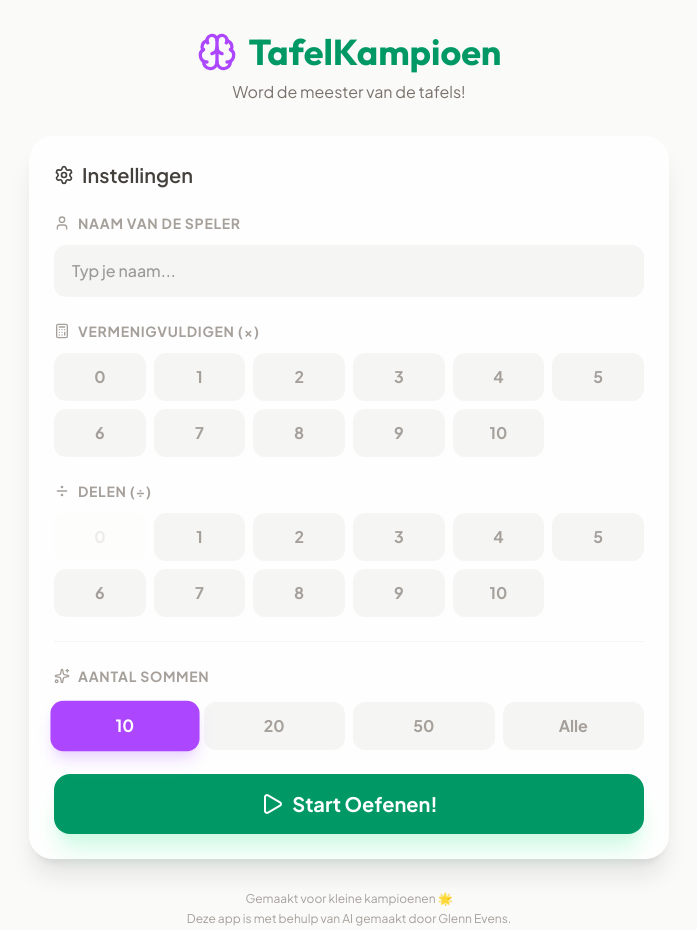
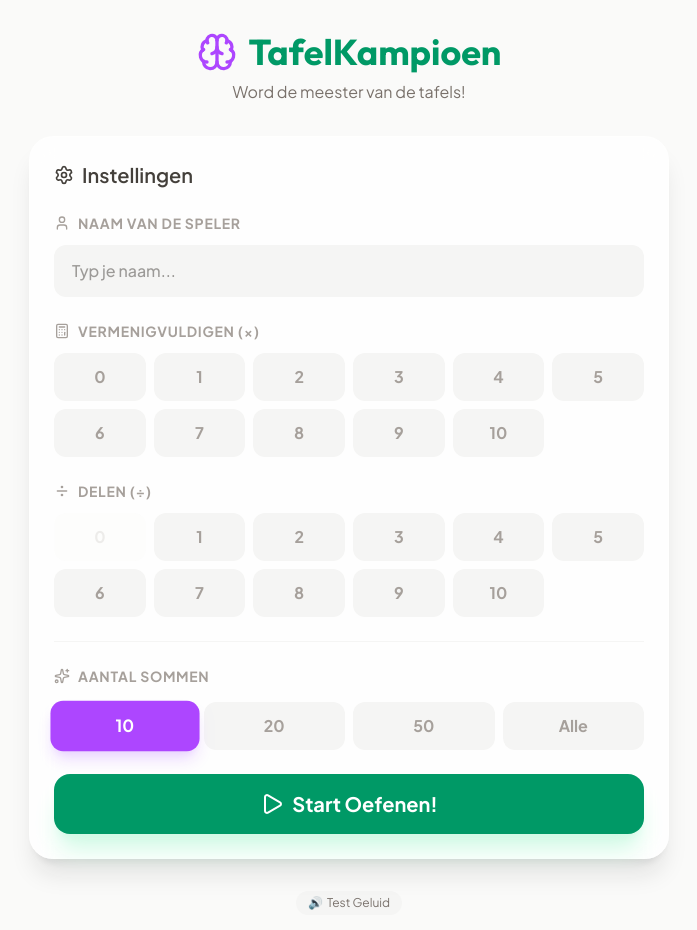
Before and after one commit to evensglenn/tafelkampioen, a React (Vite) app: page / in a window 1280 px wide. Shown: the top 930 px of the page, without its empty margins (291-988 px from the left). Built offline with nearby package versions, Linux system fonts and the light colour scheme.

Commit message:
feat: Add fallback audio source for success sound
Includes a more reliable Pixabay URL as a fallback for the success sound, improving robustness.
Also refactors the synthesized sound generation for better clarity.

```diff
--- a/package.json
+++ b/package.json
@@ -1,7 +1,7 @@
 {
   "name": "react-example",
   "private": true,
-  "version": "1.2.9",
+  "version": "1.3.0",
   "type": "module",
   "scripts": {
     "dev": "vite --port=3000 --host=0.0.0.0",
--- a/src/App.tsx
+++ b/src/App.tsx
@@ -87,6 +87,7 @@ export default function App() {
 
   const playSuccessSound = useCallback(async () => {
     const githubUrl = 'https://raw.githubusercontent.com/evensglenn/tafelkampioen/main/public/success.mp3';
+    const publicFallbackUrl = 'https://cdn.pixabay.com/audio/2021/08/04/audio_0625c153b0.mp3'; // Betrouwbare Pixabay link
     const baseUrl = import.meta.env.BASE_URL || '/';
     const localUrl = (window.location.origin + baseUrl + '/success.mp3').replace(/([^:]\/)\/+/g, "$1");
 
@@ -96,10 +97,10 @@ export default function App() {
         const context = new AudioContext();
         const now = context.currentTime;
 
-        const playNote = (freq: number, start: number, duration: number) => {
+        const playNote = (freq: number, start: number, duration: number, type: 'sine' | 'square' | 'sawtooth' | 'triangle' = 'triangle') => {
           const osc = context.createOscillator();
           const gain = context.createGain();
-          osc.type = 'triangle';
+          osc.type = type;
           osc.frequency.setValueAtTime(freq, start);
           gain.gain.setValueAtTime(0.1, start);
           gain.gain.exponentialRampToValueAtTime(0.0001, start + duration);
@@ -109,38 +110,41 @@ export default function App() {
           osc.stop(start + duration);
         };
 
-        // Vrolijk "Tada!" deuntje
-        playNote(523.25, now, 0.2);      // C5
-        playNote(659.25, now + 0.1, 0.2); // E5
-        playNote(783.99, now + 0.2, 0.4); // G5
-        console.log('Synthetisch succes-geluid afgespeeld als fallback.');
+        // Vrolijker "Tada!" deuntje
+        playNote(523.25, now, 0.15);       // C5
+        playNote(659.25, now + 0.1, 0.15);  // E5
+        playNote(783.99, now + 0.2, 0.15);  // G5
+        playNote(1046.50, now + 0.3, 0.5, 'sine'); // C6 (hoog en helder)
+        console.log('Synthetisch succes-geluid afgespeeld.');
       } catch (e) {
-        console.error('Zelfs synthetisch geluid faalde:', e);
+        console.error('Synthese faalde:', e);
       }
     };
 
-    const trySimplePlay = (url: string) => {
+    const trySimplePlay = (url: string, label: string) => {
       return new Promise<void>((resolve, reject) => {
-        console.log('Poging tot afspelen:', url);
+        console.log(`Poging (${label}):`, url);
         const audio = new Audio(url);
         audio.oncanplaythrough = () => {
           audio.play().then(resolve).catch(reject);
         };
-        audio.onerror = () => reject(new Error('Audio laden mislukt'));
-        // Timeout na 2 seconden
-        setTimeout(() => reject(new Error('Timeout')), 2000);
+        audio.onerror = () => reject(new Error(`${label} laden mislukt`));
+        setTimeout(() => reject(new Error(`${label} timeout`)), 3000);
       });
     };
 
     try {
-      await trySimplePlay(localUrl);
+      await trySimplePlay(localUrl, 'Lokaal');
     } catch (e) {
-      console.warn('Lokaal bestand faalde, proberen via GitHub...');
       try {
-        await trySimplePlay(githubUrl);
+        await trySimplePlay(githubUrl, 'GitHub');
       } catch (e2) {
-        console.warn('Alle MP3 bronnen faalden, overschakelen naar synthetisch geluid.');
-        playSynthesized();
+        try {
+          await trySimplePlay(publicFallbackUrl, 'Pixabay');
+        } catch (e3) {
+          console.warn('Alle MP3 bronnen faalden, overschakelen naar synthese.');
+          playSynthesized();
+        }
       }
     }
   }, []);
@@ -689,9 +693,15 @@ export default function App() {
       </main>
 
       <footer className="mt-8 text-center text-stone-400 text-xs space-y-1">
+        <button
+          onClick={playSuccessSound}
+          className="mb-4 px-3 py-1 bg-stone-100 hover:bg-stone-200 text-stone-500 rounded-full transition-colors flex items-center gap-1 mx-auto"
+        >
+          <span>🔊</span> Test Geluid
+        </button>
         <p>Gemaakt voor kleine kampioenen 🌟</p>
         <p>Deze app is met behulp van AI gemaakt door Glenn Evens.</p>
-        <p className="opacity-50 pt-2">v1.2.9</p>
+        <p className="opacity-50 pt-2">v1.3.0</p>
       </footer>
     </div>
   );
```
